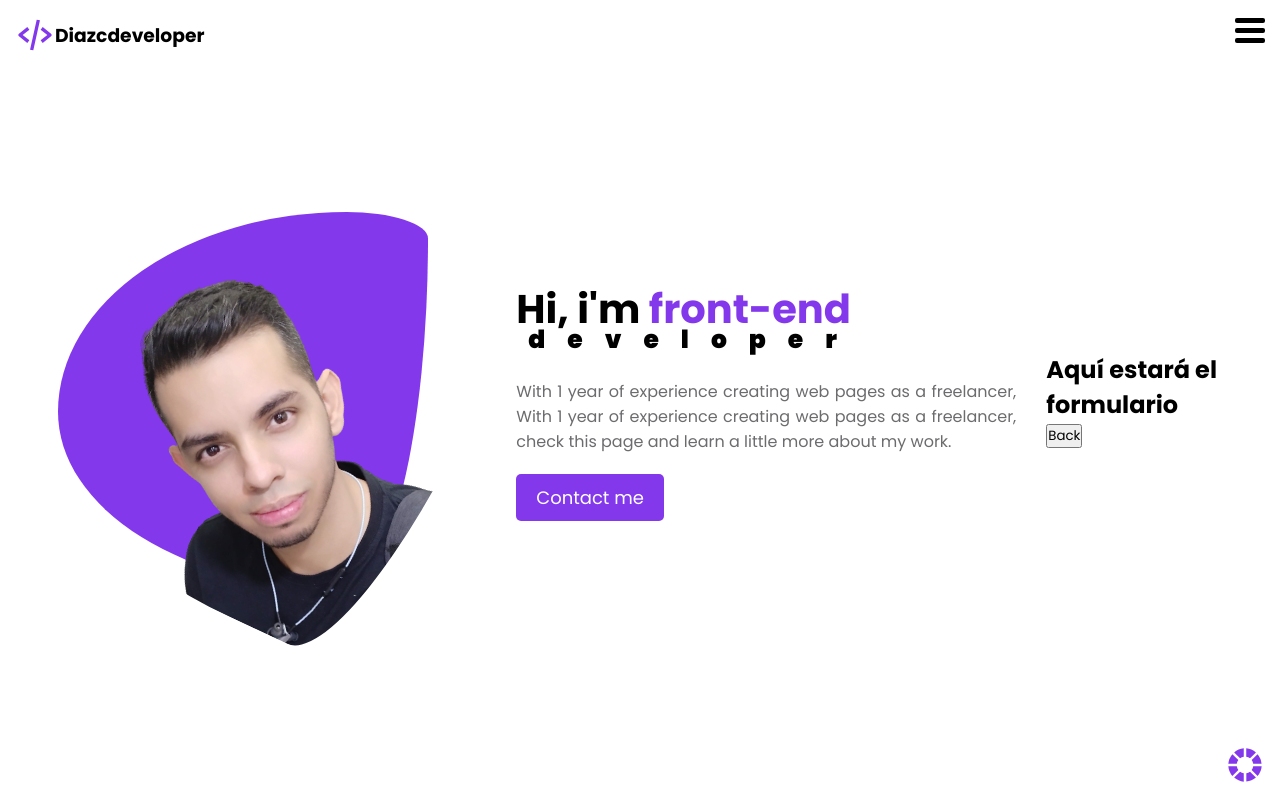
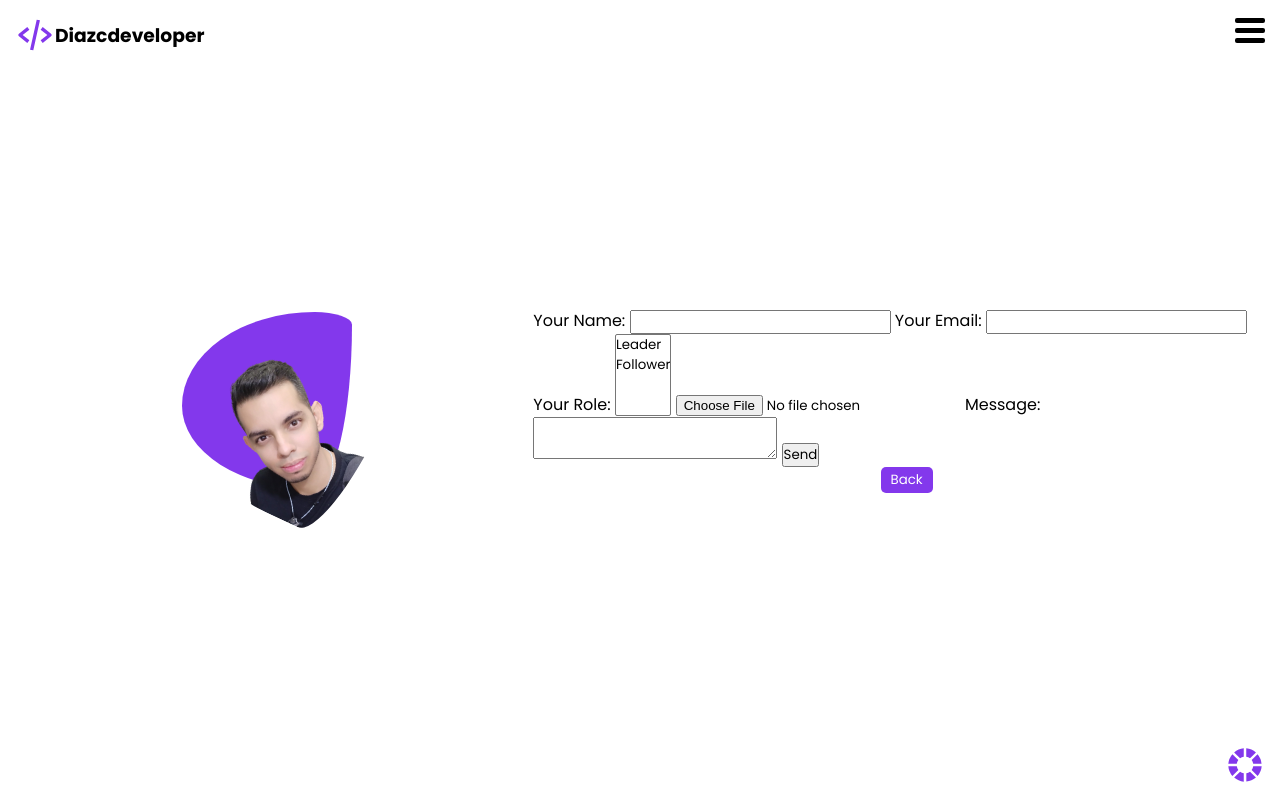
Before and after one commit to diazcdeveloper/diazcdeveloper, a plain HTML site: page index.html in a window 1280 px wide. Both pictures are taken after a click on the button "Contact me". Drawn offline with Linux system fonts and the light colour scheme.

Commit message:
formulario netlify
agregando formulario de netlify

```diff
--- a/index.html
+++ b/index.html
@@ -19,7 +19,7 @@
 
 
             <section class="content">
-                <h2>Hi, i'm <span>front-end</span></h2>
+                <h2>Hi, i'm <span>WEB</span></h2>
                 <h3>developer</h3>
                 <p>With 1 year of experience creating web pages as a freelancer, With 1 year of experience creating web pages as a freelancer, check this page and learn a little more about my work.</p>
                 <div class="btn-box">
@@ -27,11 +27,38 @@
                 </div>
             </section>
 
+
             <div class="form hide">
-                <h2>Aquí estará el formulario</h2>
+                <!-- <form id="form-contact">
+                    <label for="name">Name</label>
+                    <input type="text" id="name" placeholder="Ingrese Nombre">
+                    <label for="correo">Email</label>
+                    <input type="text" id="email" placeholder="Ingrese Su Email">
+                    <label for="message">Message</label>
+                    <textarea name="message" id="message" cols="30" rows="10"></textarea>
+                </form> -->
+
+                <form name="contact" method="POST" data-netlify="true">
+
+                      <label>Your Name: <input type="text" name="name" /></label>
+
+                      <label>Your Email: <input type="email" name="email" /></label>
+
+                      <label>Your Role: <select name="role[]" multiple>
+                        <option value="leader">Leader</option>
+                        <option value="follower">Follower</option>
+                      </select></label>
+
+                      <input name="file" type="file"/>
+
+                      <label>Message: <textarea name="message"></textarea></label>
+
+                      <button type="submit">Send</button>
+
+                  </form>
+
                 <button class="back">Back</button>
             </div>
-
 
         </div>
 
--- a/style.css
+++ b/style.css
@@ -209,6 +209,7 @@ body.pink{
 
 
 
+
 /* version escritorio------------------------------------------ */
 
 .container{
@@ -249,7 +250,7 @@ body.pink{
 }
 
 .container .content h2{
-    font-size: 40px;
+    font-size: 50px;
 }
 
 .container .content h2 span{
@@ -257,7 +258,7 @@ body.pink{
 }
 
 .container h3{
-    letter-spacing: 22px;
+    letter-spacing: 15px;
     margin-top: -18px;
     font-size: 25px;
     font-weight: 900;
@@ -287,7 +288,49 @@ body.pink{
     cursor: pointer;
 }
 
-@media only screen and (max-width: 900px) {
+/* formulario----------------------------------------------------- */
+
+.form{
+    display: flex;
+    flex-direction: column;
+    justify-content: center;
+    align-items: center;
+    width: 70%;
+    height: 100%;
+}
+
+.form.hide{
+    display: none;
+}
+
+.container .slider .img.form-on img{
+    width: 170px;
+    height: 30%;
+    transition: all .5s;
+}
+
+.container .slider .img.form-on img{
+    width: 170px;
+    /* height: 30%; */
+    transition: all .5s;
+}
+
+.container .content.form-on{
+    display: none;
+}
+
+.form .back{
+    border: none;
+    border-radius: 5px;
+    padding: 3px 10px;
+    color: white;
+    background-color: var(--primario);
+    cursor: pointer;
+}
+
+
+
+@media only screen and (max-width: 1100px) {
 
     .container{
         flex-direction: column;
@@ -315,11 +358,11 @@ body.pink{
     }
 
     .container .content h2{
-        font-size: 30px;
+        font-size: 40px;
     }
 
     .container h3{
-        letter-spacing: 17px;
+        letter-spacing: 13px;
         font-size: 20px;
     }
 
@@ -344,6 +387,7 @@ body.pink{
         height: 30%;
         transition: all .3s;
     }
+
 
     .container .content.form-on{
         display: none;
@@ -371,4 +415,5 @@ body.pink{
         display: none;
     }
 
+
 }
```
